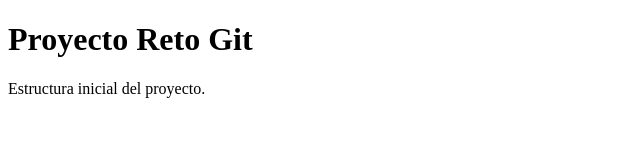
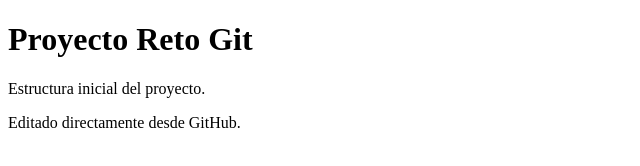
Before and after one commit to Arepaman777/reto-git, a plain HTML site: page index.html in a window 1280 px wide. Shown: the whole page, without its empty margins (0-640 px from the left). Drawn offline with Linux system fonts and the light colour scheme.

Commit message:
Update index.html
docs: editar README desde GitHub
feat: actualizar index desde GitHub

```diff
--- a/index.html
+++ b/index.html
@@ -7,5 +7,6 @@
 <body>
   <h1>Proyecto Reto Git</h1>
   <p>Estructura inicial del proyecto.</p>
+  <p>Editado directamente desde GitHub.</p>
 </body>
 </html>
```
